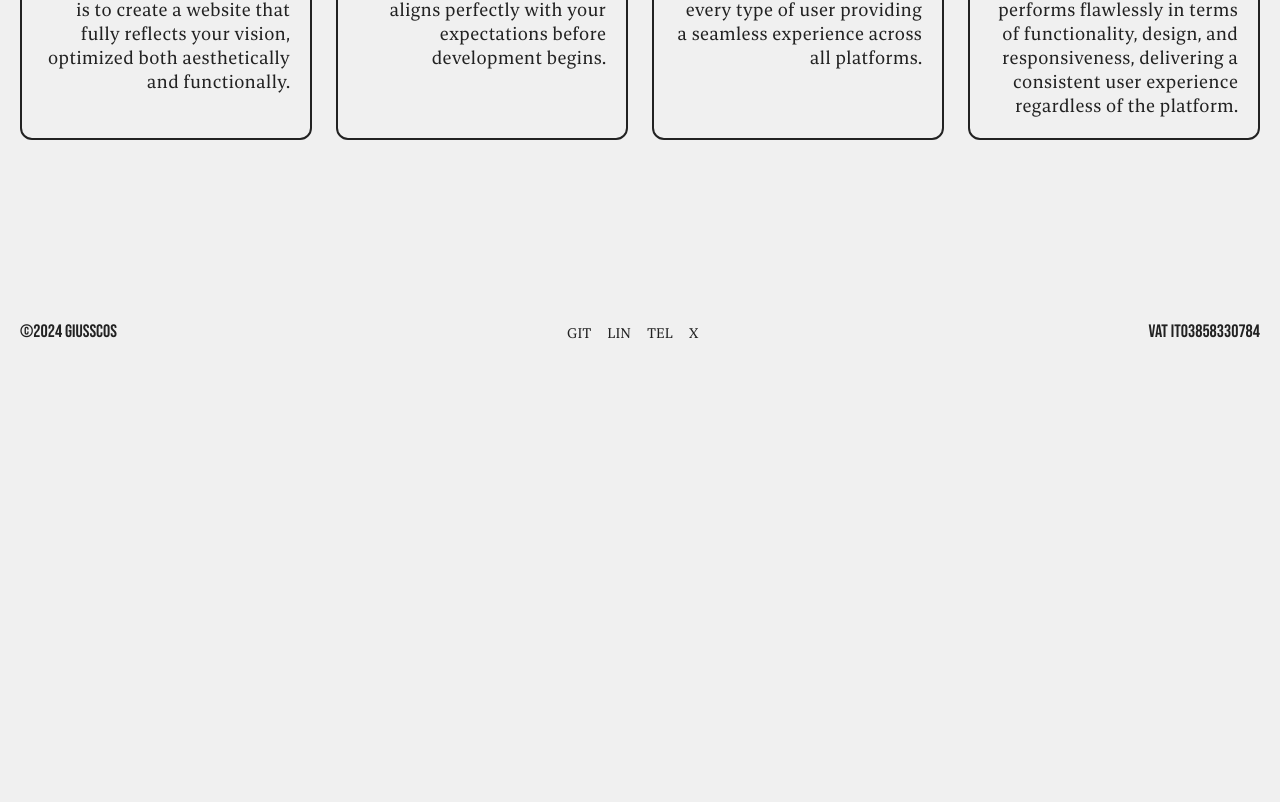
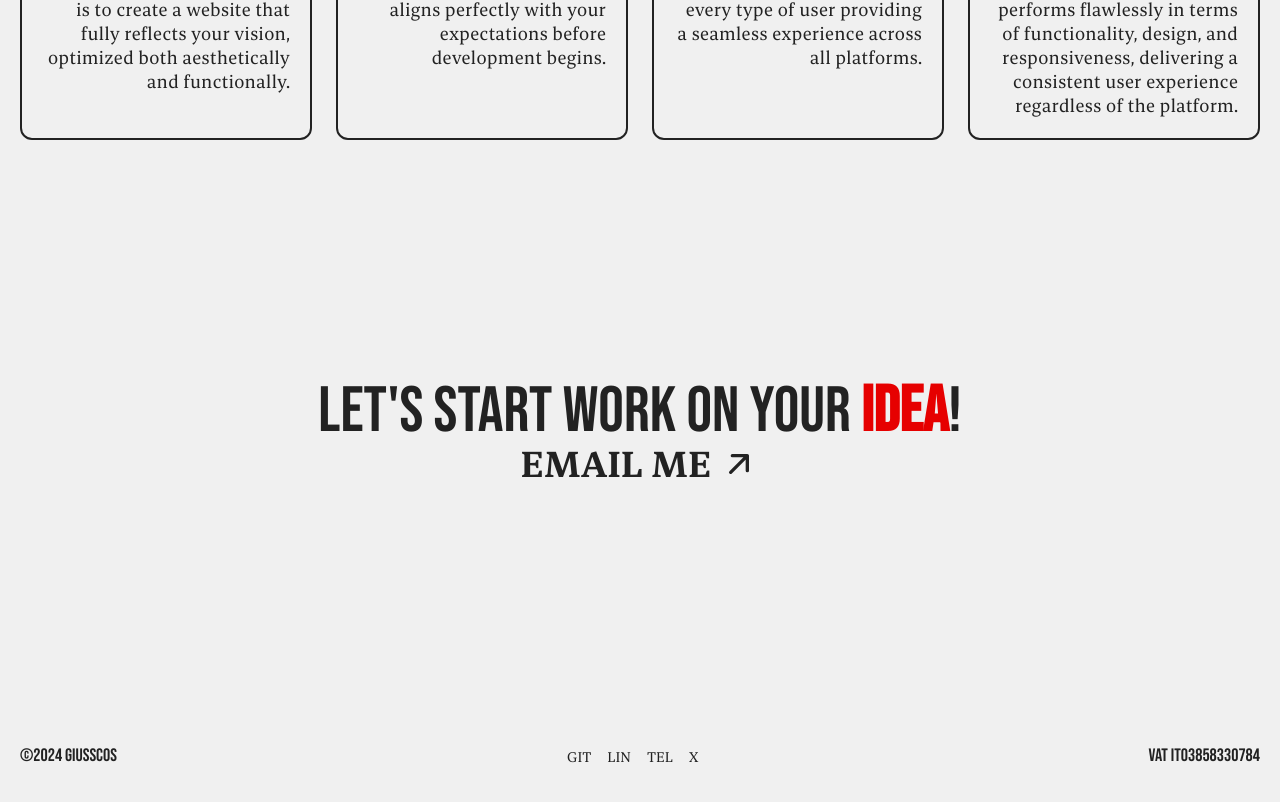
Before and after one commit to giusscos/portfolio-v2, a Nuxt app: page / in a window 1280 px wide. Shown: the part 3900-4702 px from the top of the page. Before the commit the page ends 4284 px from the top, so only its background shows below. Built offline with nearby package versions, Linux system fonts and the light colour scheme.

Commit message:
Add cta in homepage

```diff
--- /dev/null
+++ b/components/HomeStartWork.vue
@@ -0,0 +1,20 @@
+<script setup lang="ts"></script>
+
+<template>
+  <section class="py-40">
+    <div class="grid place-content-center">
+      <h2 class="title-medium">
+        Let's start work on your <b>idea</b>!
+      </h2>
+      <a href="mailto:giusscos@icloud.com" target="_blank" title="Email me and let's start work on your idea"
+        class="paragraph-medium uppercase font-semibold hover:underline flex justify-center items-center gap-2">
+        Email me
+        <i class="block w-10 h-10 aspect-square">
+          <IconsIconArrowLink />
+        </i>
+      </a>
+    </div>
+  </section>
+</template>
+
+<style scoped></style>
--- a/pages/index.vue
+++ b/pages/index.vue
@@ -5,6 +5,7 @@
   <HomeAboutMe />
   <HomeWorkV2 />
   <HomeServices />
+  <HomeStartWork />
 </template>
 
 <style scoped></style>
```
